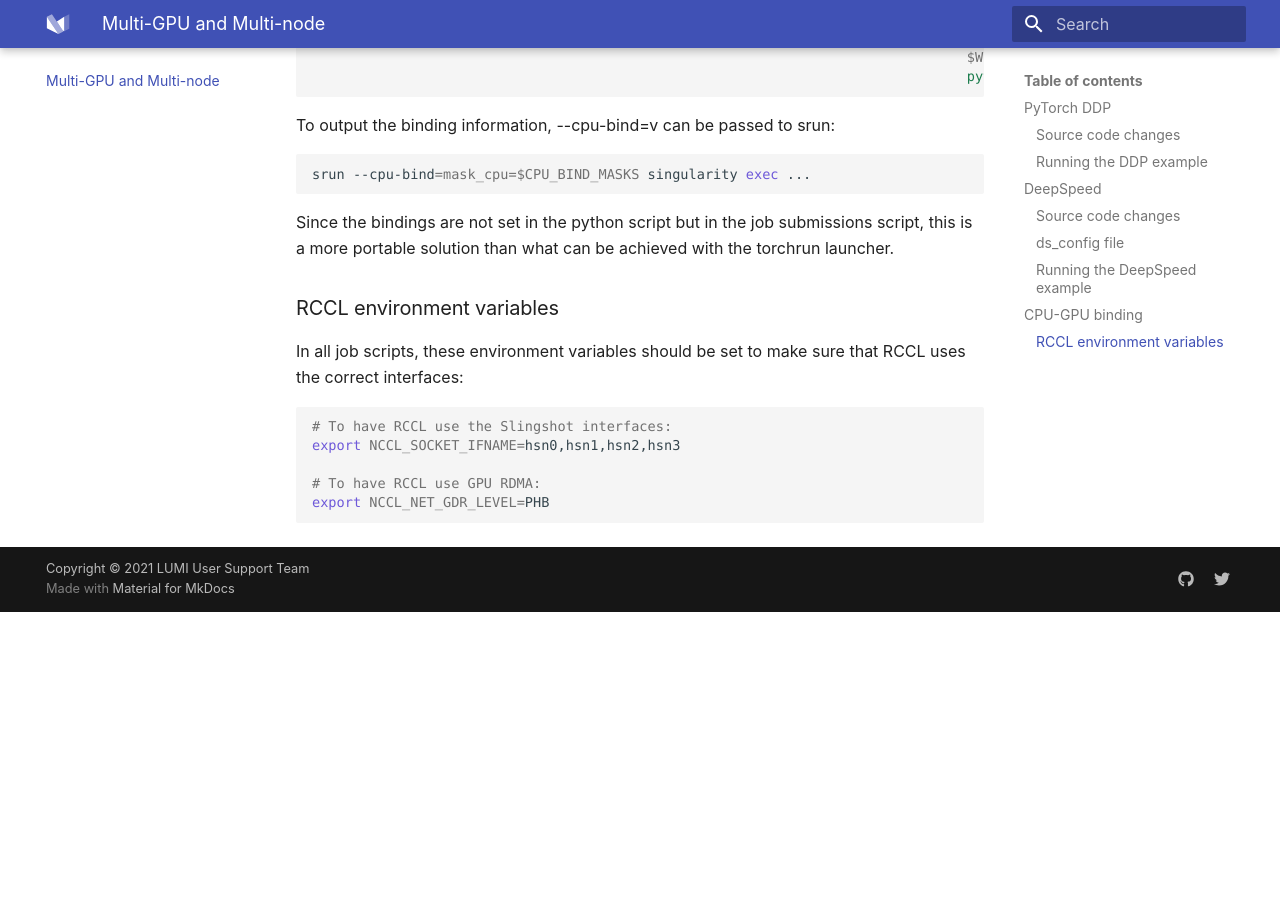
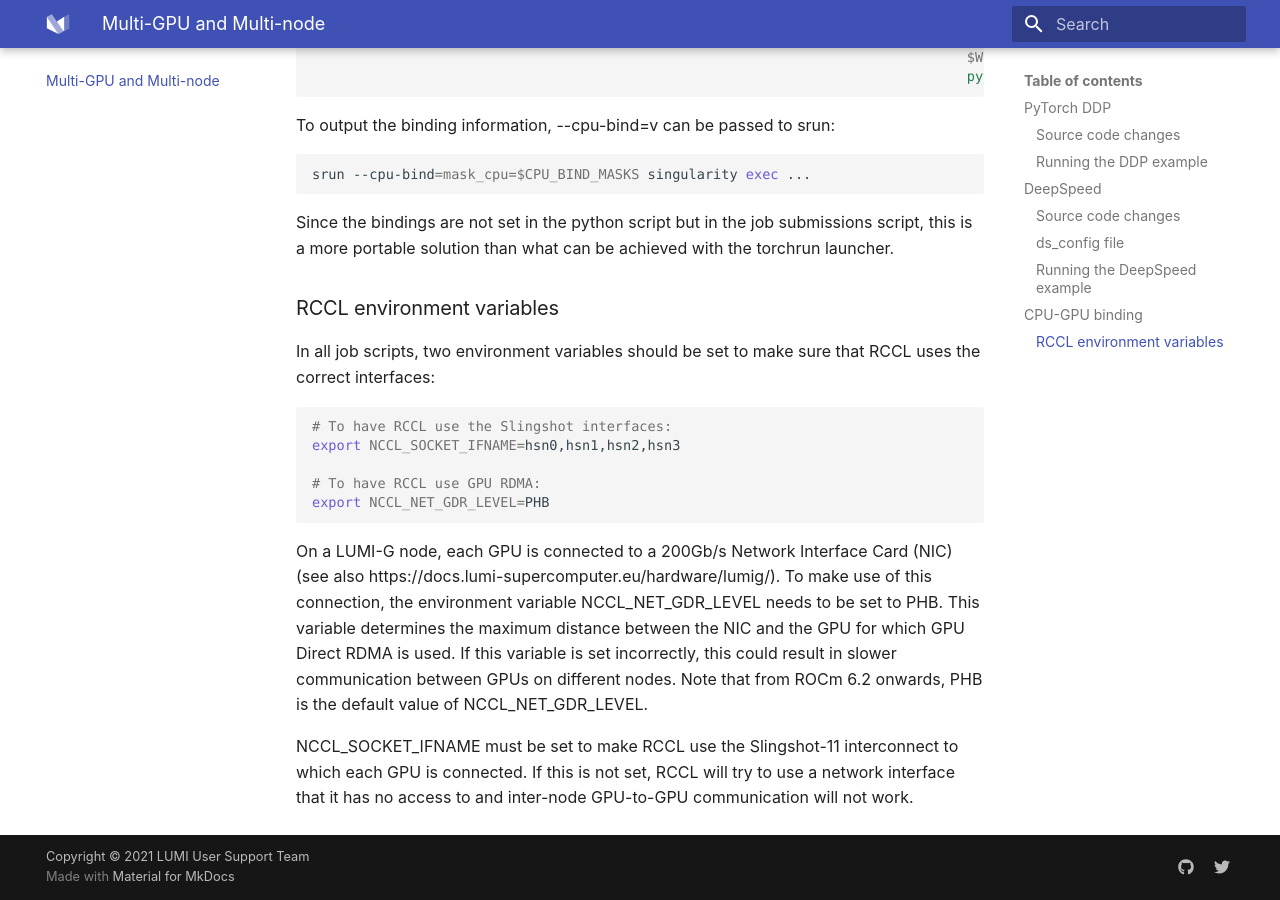
Before and after one commit to aniskhan25/LUMI-AI-Guide, an MkDocs documentation site: the page built from docs/multi_gpu_and_node.md, in a window 1280 px wide and 900 px high, scrolled down 7714 px. Built offline with MkDocs 1.6.1 and Material for MkDocs 9.7.7, drawn with Linux system fonts in a browser that asks for light colours; before the commit the page ends 8326 px from its top, so only the background shows below that.

Commit message:
Added details on RCCL environment variables to chapter.

````diff
--- a/docs/multi_gpu_and_node.md
+++ b/docs/multi_gpu_and_node.md
@@ -327,7 +327,7 @@ Since the bindings are not set in the python script but in the job submissions s
 
 
 ### RCCL environment variables
-In all job scripts, these environment variables should be set to make sure that RCCL uses the correct interfaces:
+In all job scripts, two environment variables should be set to make sure that RCCL uses the correct interfaces:
 
 ```bash
 # To have RCCL use the Slingshot interfaces:
@@ -336,3 +336,7 @@ export NCCL_SOCKET_IFNAME=hsn0,hsn1,hsn2,hsn3
 # To have RCCL use GPU RDMA:
 export NCCL_NET_GDR_LEVEL=PHB
 ```
+
+On a LUMI-G node, each GPU is connected to a 200Gb/s Network Interface Card (NIC) (see also https://docs.lumi-supercomputer.eu/hardware/lumig/). To make use of this connection, the environment variable NCCL_NET_GDR_LEVEL needs to be set to PHB. This variable determines the maximum distance between the NIC and the GPU for which GPU Direct RDMA is used. If this variable is set incorrectly, this could result in slower communication between GPUs on different nodes. Note that from ROCm 6.2 onwards, PHB is the default value of NCCL_NET_GDR_LEVEL.
+
+NCCL_SOCKET_IFNAME must be set to make RCCL use the Slingshot-11 interconnect to which each GPU is connected. If this is not set, RCCL will try to use a network interface that it has no access to and inter-node GPU-to-GPU communication will not work.
````
